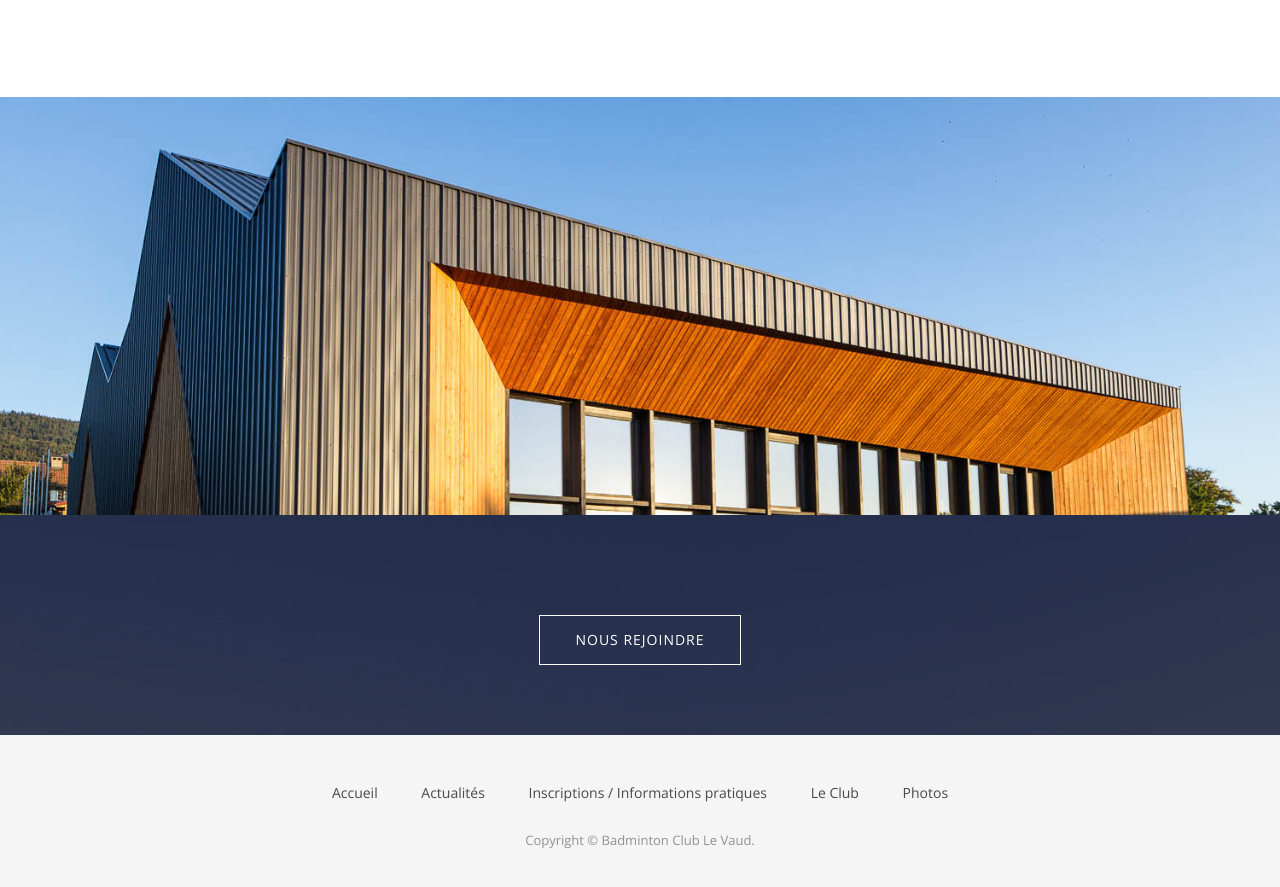
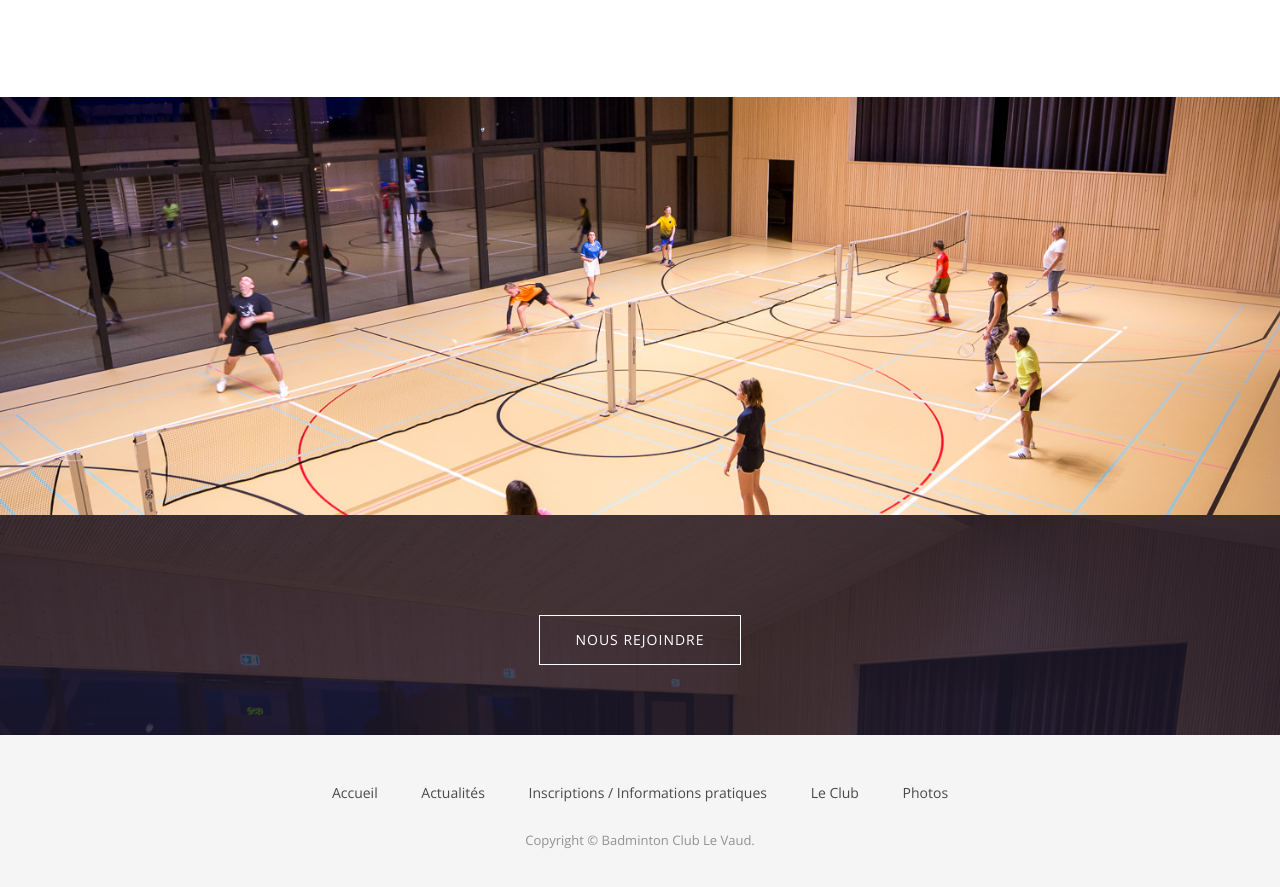
Before and after one commit to bclv/bclv.github.io, a plain HTML site: page index.html in a window 1280 px wide. Shown: the part 1441-2328 px from the top of the page. Drawn offline with nearby package versions, Linux system fonts and the light colour scheme; a web font is replaced by a local one.

Commit message:
photos de joueurs sur la page d'accueil

```diff
--- a/index.html
+++ b/index.html
@@ -97,7 +97,7 @@
                 <div class="block text-center">
                     <h1 class="animated fadeInUp text-uppercase">Badminton Club Le Vaud</h1>
                     <p class="animated fadeInUp"><b>Le Badminton à Le Vaud c’est…</b><br><br> -	Faire de nouvelles rencontres<br> -	Se faire plaisir dans la bonne humeur<br> -	En famille, entre amis, entre villageois…<br> -	Se dépenser, sans trop dépenser dans un rythme cadencé<br> - Des tarifs attractifs<br> - Ouvert à tous de 7 à 77 ans, voir plus pour bouger mordicus<br> - On vous attend pour passer un bon moment</p>
-                    <p class="animated fadeInUp" style="color:red"><b><br>Actualité: <a href="/blog/volley2019/" style="color: red">Participez au tournoi interclubs de Volley</a> <br> <a href="blog/ag2019/" style="color: red">Assemblée générale le 6 Novembre</a> </b></p>
+                    <p class="animated fadeInUp" style="color:red"><b><br>Actualité: <br> <a href="blog/ag2019/" style="color: red">Assemblée générale le 6 Novembre</a> </b></p>
 
                 </div>
             </div>
@@ -128,7 +128,7 @@
   </div>
 </section>
 
-	<section id="feature" style="background-image: url('https://bclv.github.io/img/salle.jpg');">
+	<section id="feature" style="background-image: url('https://bclv.github.io/img/entrainement5.jpg');">
 <div class="container">
   <div class="row">
     <div class="col-md-6 col-md-offset-6">
@@ -147,7 +147,7 @@
 
 
 
-<section id="call-to-action" style="background-image: url('https://bclv.github.io/img/salle.jpg');">
+<section id="call-to-action" style="background-image: url('https://bclv.github.io/img/entrainement5.jpg');">
 
   <div class="container">
     <div class="row">
```
Also changed, not shown: img/entrainement5.jpg (added).
